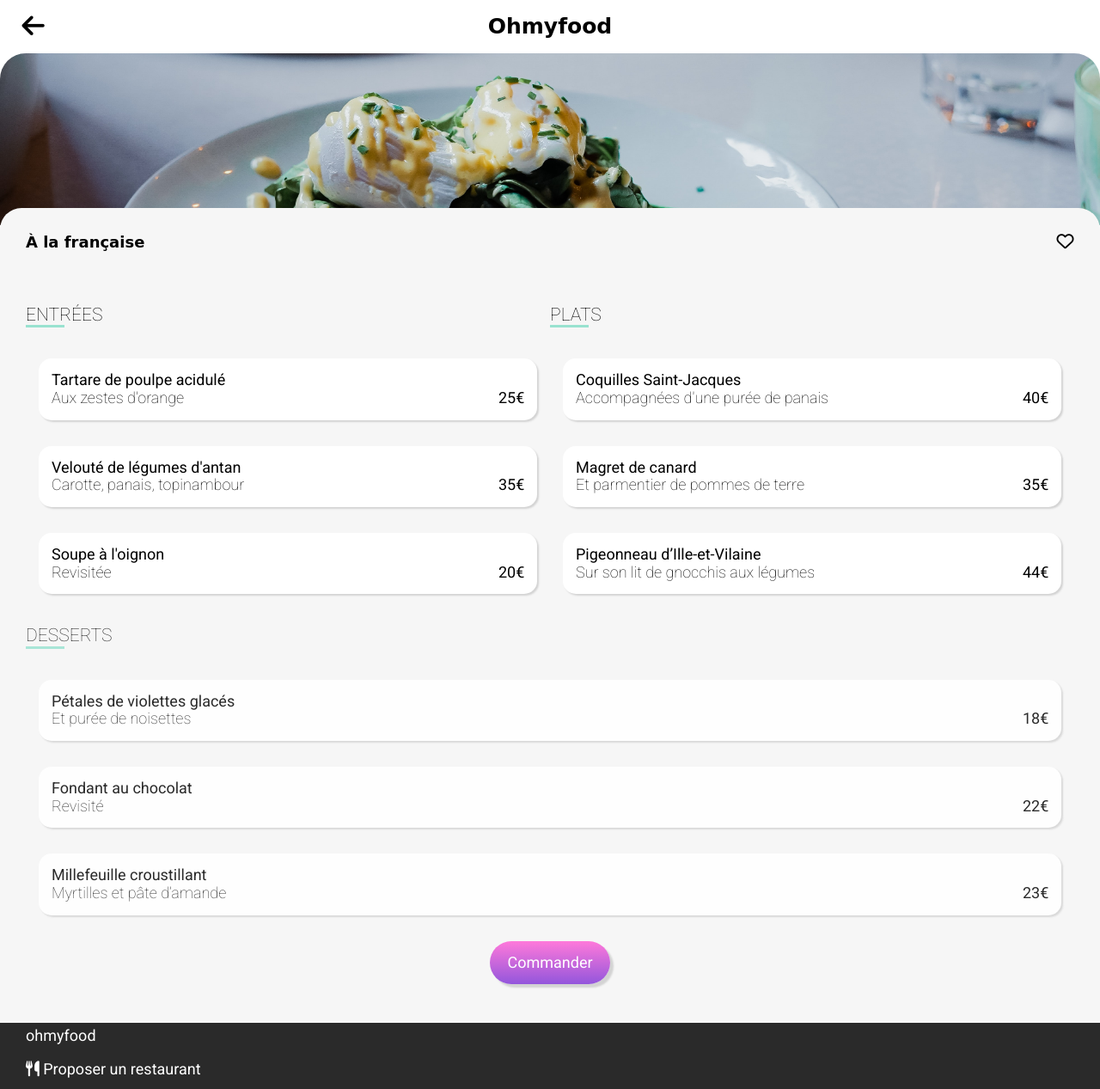
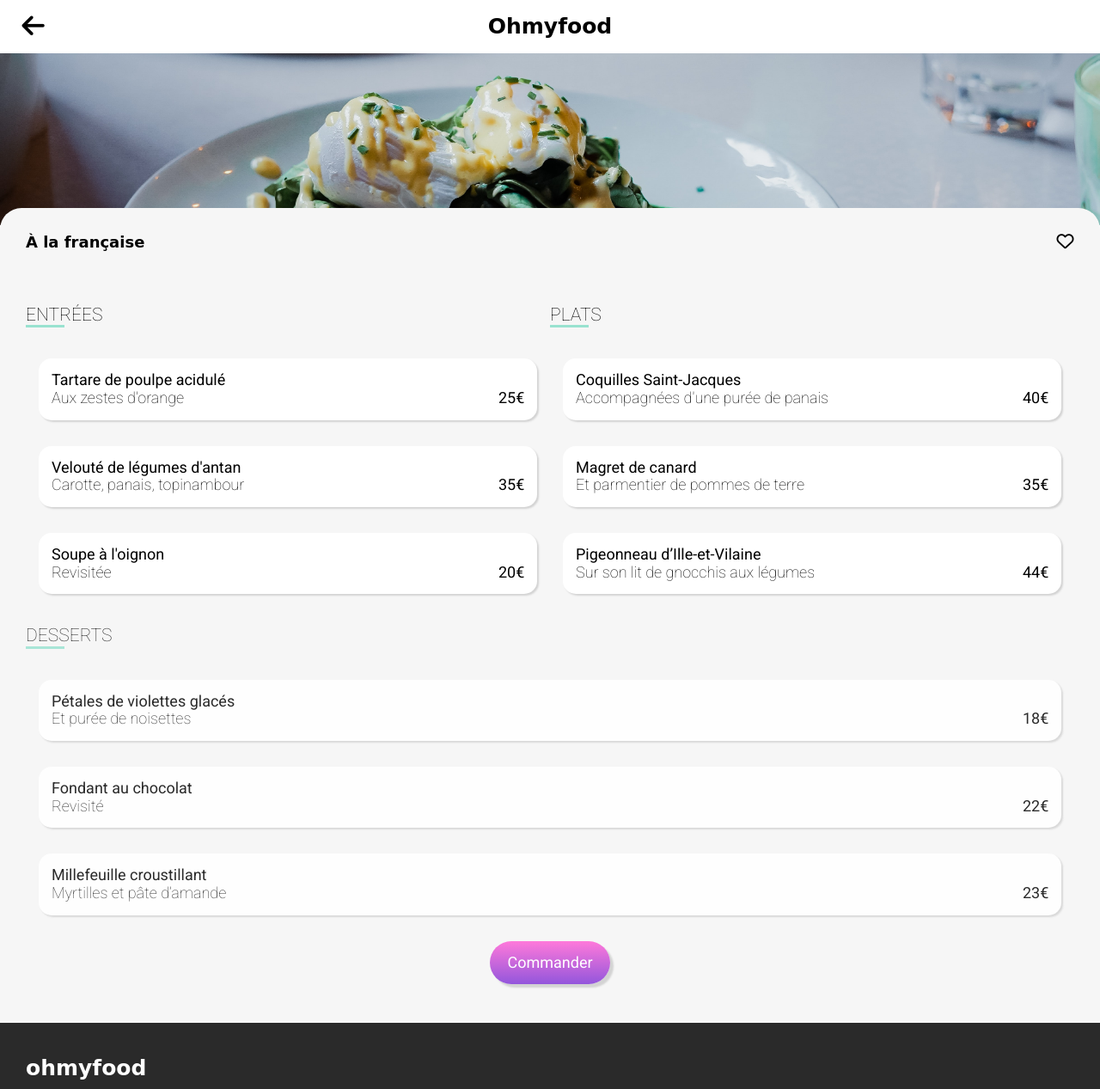
Before and after one commit to cindosh67/P3_Dynamisez-des-animations-CSS, a website: page A-la-francaise.html in a window 1280 px wide. Shown: the top 1267 px of the page at 86% size. Drawn offline with Linux system fonts and the light colour scheme; a web font is replaced by a local one.

Commit message:
supp radius photo menu+ retouche footer

```diff
--- a/A-la-francaise.html
+++ b/A-la-francaise.html
@@ -23,7 +23,7 @@
         </a>
     </header>
     <div class="bandeau">
-        <img src="./images/restaurants/toa-heftiba-DQKerTsQwi0-unsplash.jpg" alt="photo" class="image_responsive">
+        <img src="./images/restaurants/toa-heftiba-DQKerTsQwi0-unsplash.jpg" alt="photo" class="image__responsive image__responsive--menu">
     </div>
     <!--nom restau+coeur -->
     <section class="container__fonction container__fonction-gris container__fonction-gris--menu">
@@ -188,7 +188,7 @@
         </div>
     </section>
     <footer>
-        <span>ohmyfood</span>
+        <h4>ohmyfood</h4>
         <ul>
             <li> <i class="fa-solid fa-utensils"></i> Proposer un restaurant </li>
             <li> <i class="fa-solid fa-handshake-angle"></i> Devenir partenaire </li>
--- a/sass/base/_footer.scss
+++ b/sass/base/_footer.scss
@@ -2,7 +2,7 @@ footer{
     background: darken($color: $background-grey, $amount: 80%);
     padding: 5px 30px 5px 30px;
     color: $color-white;
-    & h3{
+    & h4{
       @include font-titre;
       font-size: 25px;
     }
--- a/sass/components/_card.scss
+++ b/sass/components/_card.scss
@@ -28,11 +28,14 @@
       color: darken($color: $color-tertiary, $amount: 40%);
     }
   }
-  .image_responsive{
+  .image__responsive{
       border-radius: 30px 30px 0px 0px;
       width: 100%;
       height: 200px;
       object-fit: cover;
+      &--menu{
+        border-radius: 0px;
+      }
     }
   .bloc-container{
     color: black;
--- a/sass/pages/_4menu.scss
+++ b/sass/pages/_4menu.scss
@@ -1,3 +1,4 @@
+
 .entre-plat{
     @include desktop{
         display: flex;
```
Also changed, not shown: index.html (+4 -4 lines), la-note-enchantee.html (+2 -2 lines), la-palette-du-gout.html (+2 -2 lines), le-delice-des-sens.html (+2 -2 lines), public/css/style.css, 1 other file.
